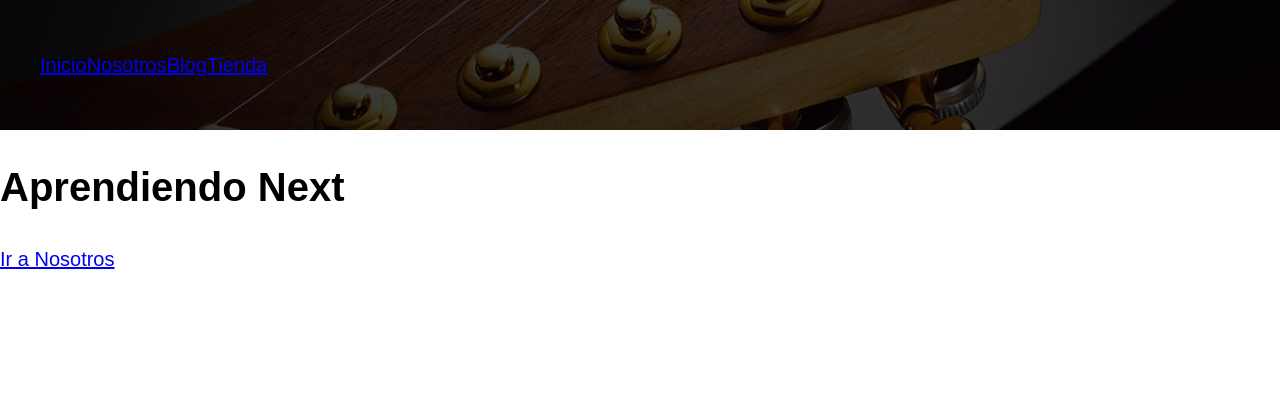
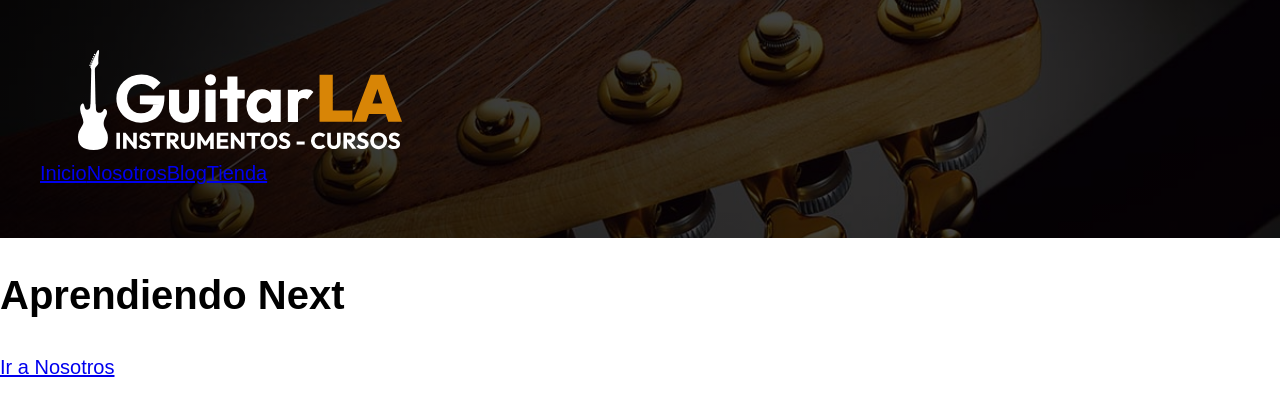
Before and after one commit to UrielQuiroz/Guitars, a Next.js app in the folder guitars/: page / in a window 1280 px wide. Shown: the top 416 px of the page. Built offline with nearby package versions, Linux system fonts and the light colour scheme.

Commit message:
Componente Image
Mostrando el logo con el componente Image

```diff
--- a/guitars/components/Header.js
+++ b/guitars/components/Header.js
@@ -1,4 +1,5 @@
 import Link from 'next/link';
+import Image from 'next/image';
 import styles from '../styles/Header.module.css';
 
 const Header = () => {
@@ -6,9 +7,9 @@ const Header = () => {
         <header className={styles.header}>
             <div className='contenedor'>
 
-                <div>
-
-                </div>
+                <Link href="/">
+                    <Image width={400} height={100} src="/img/logo.svg" />
+                </Link>
 
                 <nav>
                     <Link href="/">Inicio</Link>
--- a/guitars/pages/index.js
+++ b/guitars/pages/index.js
@@ -1,4 +1,3 @@
-import Image from 'next/image'
 import Link from 'next/link'
 import Layout from '../components/Layout'
 
```
